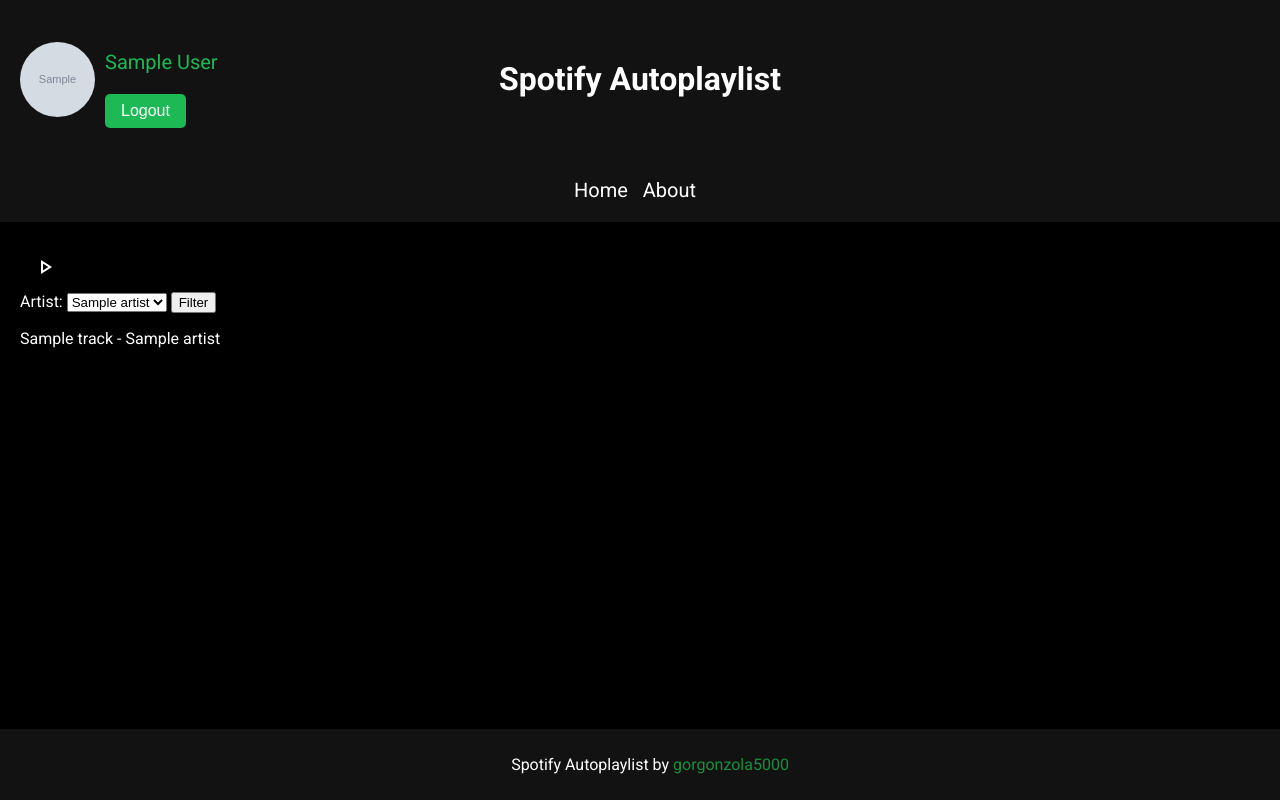
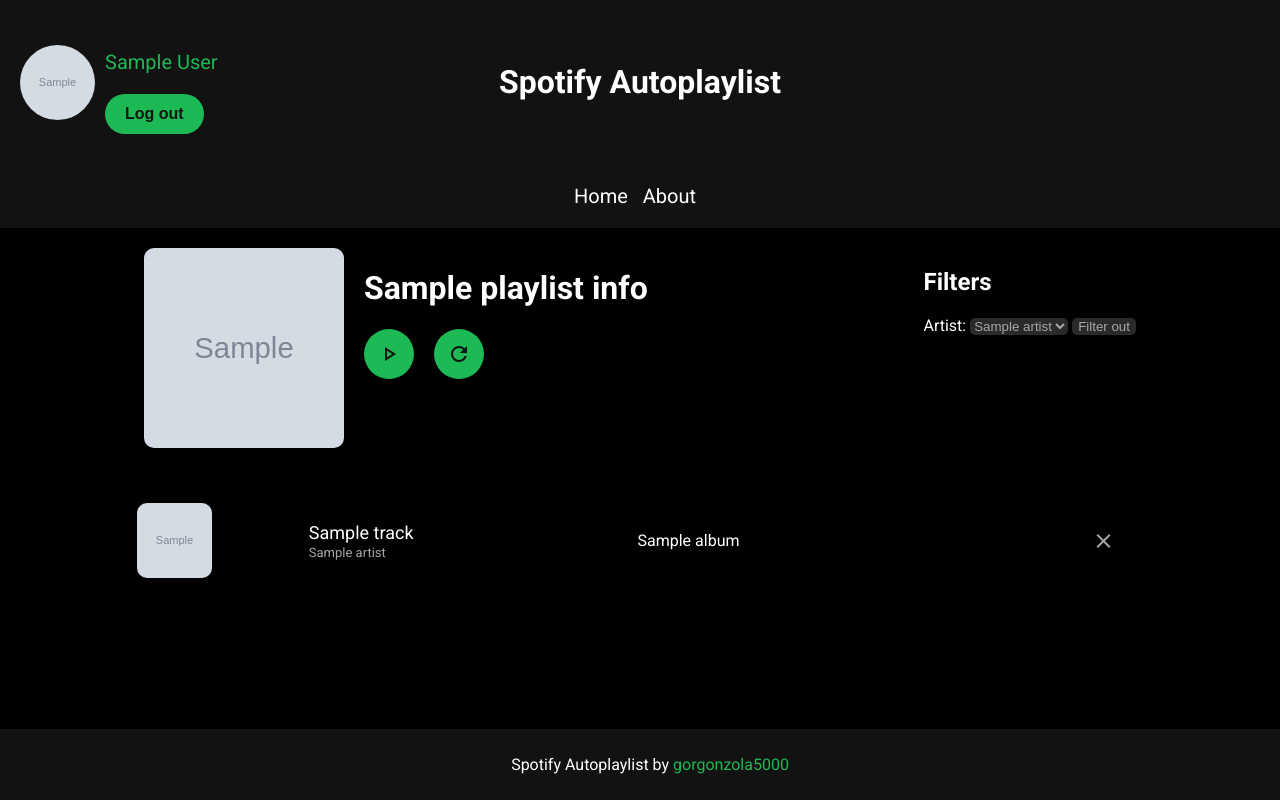
Before and after one commit to gorgonzola5000/FilterOutify, a Flask app: template flaskr/templates/playlist.html in a window 1280 px wide. Run offline with Flask 3, Linux system fonts and the light colour scheme; the template is opened without the code that fills it: most values are stand-ins (such as "Sample title", 1, 10 or a date in 2020); grey boxes marked "Sample" are stand-in pictures.

Commit message:
added playlist page

```diff
--- a/flaskr/__init__.py
+++ b/flaskr/__init__.py
@@ -91,7 +91,7 @@
     if 'authorization_token' in session:
         return redirect(url_for('playlists'))
     else:
-        return render_template('about.html')
+        return redirect(url_for('about'))
 
 @app.route('/about')
 def about():
@@ -131,8 +131,8 @@
             artist_set.sort()
             return render_template('playlist.html', playlist_info=playlist_info, tracks=tracks, playlist_id=playlist_id, ap_playlist_id=ap_playlist_id, artists=artist_set)
 
-@app.route('/playlists/<playlist_id>/filter', methods=['POST'])
-def filter(playlist_id):
+@app.route('/playlists/<playlist_id>/filter_artist', methods=['POST'])
+def filter_artist(playlist_id):
     try:
         criteria = request.form.get('artist')
         tracks_to_be_filtered_out = autoplaylist_utils.filter_tracks(playlist_id, criteria)
@@ -142,7 +142,16 @@
         return redirect(url_for('login'))
     return redirect(url_for('playlist', playlist_id=playlist_id))
 
-@app.route('/playlists/<playlist_id>/reset', methods=['PUT'])
+@app.route('/playlists/<playlist_id>/filter_track/<track_uri>', methods=['POST'])
+def filter_track(playlist_id, track_uri):
+    try:
+        autoplaylist_utils.remove_tracks_from_ap_playlist(playlist_id, tracks_to_be_filtered_out=[track_uri])
+    except TokenExpiredError:
+        session.clear()
+        return redirect(url_for('login'))
+    return redirect(url_for('playlist', playlist_id=playlist_id))
+
+@app.route('/playlists/<playlist_id>/reset', methods=['POST'])
 def reset(playlist_id):
     try:
         autoplaylist_utils.reset_playlist(playlist_id)
--- a/flaskr/static/playlist.css
+++ b/flaskr/static/playlist.css
@@ -1,4 +1,4 @@
-.play-button {
+main button {
     background: none;
     border: none;
     border-radius: 50%;
@@ -7,4 +7,107 @@
     display: flex;
     align-items: center;
     justify-content: center;
+    background-color: #1DB954;
+    color: #121212;
 }
+
+
+main .remove-track-button {
+    color: #a7a7a7;
+    background-color: transparent;
+    justify-self: end;
+}
+
+main .remove-track-button:hover {
+    color: #121212;
+    background-color: #a7a7a7;
+}
+
+main {
+    display: grid;
+    justify-items: center;
+}
+
+.track {
+    display: grid;
+    grid-template-columns: 1fr 2fr 2fr 1fr;
+    gap: 10px;
+    transition: background-color 0.5s ease, color 0.5s ease;
+    align-items: center;
+    padding-left: 5px;
+    padding-right: 20px;
+    width: 80%;
+    margin: auto;
+    border-radius: 10px;
+    padding-top: 5px;
+    padding-bottom: 5px;
+}
+
+.track form {
+    margin-left: auto;
+}
+
+.track:hover {
+    background-color: #2a2a2a;
+    border-radius: 10px;
+    padding-top: 5px;
+    padding-bottom: 5px;
+}
+
+.track img {
+    height: 75px;
+    width: 75px;
+    border-radius: 10px;
+}
+
+.track-title-track-artist > * {
+    margin: 2px;
+}
+
+.title {
+    color: white;
+    font-size: large;
+}
+
+.artist {
+    color: #a7a7a7;
+    font-size: small;
+}
+
+.playlist-cover {
+    height: 200px;
+    width: 200px;
+    border-radius: 10px;
+}
+
+.playlist-info {
+    display: flex;
+    justify-content: space-between;
+    width: 80%;
+    padding-bottom: 50px;
+    gap: 20px;
+}
+
+.playlist-info :nth-child(3) {
+    margin-left: auto;
+}
+
+.buttons {
+    display: flex;
+    gap: 20px;
+}
+
+.filters form label {
+    color: white
+}
+
+.filters form select, .filters form input[type="submit"] {
+    color: #a7a7a7;
+    background-color: #2a2a2a;
+    border-radius: 5px;
+    border: none;
+}
+
+.filters form select:focus, .filters form input[type="submit"]:focus {
+    border: none;
+}
--- a/flaskr/static/style.css
+++ b/flaskr/static/style.css
@@ -80,20 +80,40 @@
     color: #1DB954;
 }
 
-button {
+#login_logout {
+    align-items: center;
     background-color: #1DB954;
-    color: white;
-    border: none;
-    padding: 8px 16px;
+    border: 0;
+    border-radius: 100px;
+    box-sizing: border-box;
+    color: #121212;
+    display: inline-flex;
     font-size: 16px;
-    border-radius: 5px;
-    cursor: pointer;
+    font-weight: 600;
+    justify-content: center;
+    line-height: 20px;
+    max-width: 480px;
+    min-height: 40px;
+    min-width: 0px;
+    overflow: hidden;
+    padding: 0px;
+    padding-left: 20px;
+    padding-right: 20px;
+    text-align: center;
+    touch-action: manipulation;
+    vertical-align: middle;
 }
 
-button:hover {
-    background-color: #168f3f;
+button {
+    cursor: pointer;
+    transition: background-color 0.5s ease, color 0.5s ease;
+}
+
+#login_logout:hover {
+    background-color: #1db95498;
+    color: #121212;
 }
 
 footer a {
-    color: #168f3f;
+    color: #1DB954;
 }
--- a/flaskr/templates/about.html
+++ b/flaskr/templates/about.html
@@ -2,11 +2,9 @@
 {% block title %}About this app{% endblock %}
 {% block content %}
 <h2>About this app</h2>
-<p>Select one of your playlists and create a new one with all of the specified:</p>
+<p>Select one of your playlists filter it by:</p>
 <ul>
-  <li>Genres</li>
   <li>Artists</li>
-  <li>Albums</li>
+  <li>Individual tracks</li>
 </ul>
-<p>Filtered out!</p>
 {% endblock %}
--- a/flaskr/templates/default.html
+++ b/flaskr/templates/default.html
@@ -19,12 +19,12 @@
                     {% endif %}
                     <div id="user-details">
                         <p id="username">{{ profile.display_name }}</p>
-                        <button onclick="location.href='/logout'">Logout</button>
+                        <button id="login_logout" onclick="location.href='/logout'">Log out</button>
                     </div>
                 {% else %}
                     <div id="user-details">
                         <p>Not logged in</p>
-                        <button onclick="location.href='/login'">Login</button>
+                        <button id="login_logout" onclick="location.href='/login'">Log in</button>
                     </div>
                 {% endif %}
             </div>
--- a/flaskr/templates/playlist.html
+++ b/flaskr/templates/playlist.html
@@ -5,26 +5,50 @@
 
 
 {% block content %}
-
+<div class="playlist-info">
+    <img class="playlist-cover" src="{{playlist_info['image']}}" alt="Playlist cover">
+    <div>
+        <h1>{{playlist_info['name']}}</h1>
+        <div class="buttons">
             <a href="https://open.spotify.com/playlist/{{ap_playlist_id}}" target="_blank">
-    <button class="play-button">
+                <button class="play-button" title="Play">
                     <span class="material-icons-outlined">play_arrow</span>
                 </button>
             </a>
-
-<form action="/playlists/{{playlist_id}}/filter" method="post">
+            <form action="/playlists/{{playlist_id}}/reset" method="post">
+                <button class="reset-button" title="Cancel all the filters, repull all the songs">
+                    <span class="material-icons-outlined">refresh</span>
+                </button>
+            </form>
+        </div>
+    </div>
+    <div class="filters">
+        <h2>Filters</h2>
+        <form action="/playlists/{{playlist_id}}/filter_artist" method="post">
             <label for="artist">Artist:</label>
             <select id="artist" name="artist">
                 {% for artist in artists %}
                     <option value="{{artist}}">{{artist}}</option>
                 {% endfor %}
             </select>
-    <input type="submit" value="Filter">
+            <input type="submit" value="Filter out">
         </form>
+    </div>
+</div>
 
 {% for id, track in tracks.items() %}
 <div class="track">
-    <p>{{track['name']}} - {{track['artist']}}</p>
+    <img src="{{track['image']}}" alt="Album cover" height="50px">
+        <div class="track-title-track-artist">
+            <p class="title">{{track['name']}}</p>
+            <p class="artist">{{track['artist']}}</p>
+        </div>
+    <p>{{track['album']}}</p>
+    <form action="/playlists/{{playlist_id}}/filter_track/{{track['uri']}}" method="post">
+        <button class="remove-track-button">
+            <span class="material-icons-outlined">close</span>
+        </button>
+    </form>
 </div>
 {% endfor %}
 {% endblock %}
--- a/requirements.txt
+++ b/requirements.txt
@@ -3,10 +3,12 @@
 charset-normalizer==3.3.2
 click==8.1.7
 Flask==3.0.0
+gunicorn==21.2.0
 idna==3.4
 itsdangerous==2.1.2
 Jinja2==3.1.2
 MarkupSafe==2.1.3
+packaging==23.2
 python-dotenv==1.0.0
 regex==2023.10.3
 requests==2.31.0
```
Also changed, not shown: flaskr/autoplaylist_utils.py (+9 -2 lines). Lines whose indentation alone changed are shown as unchanged.
